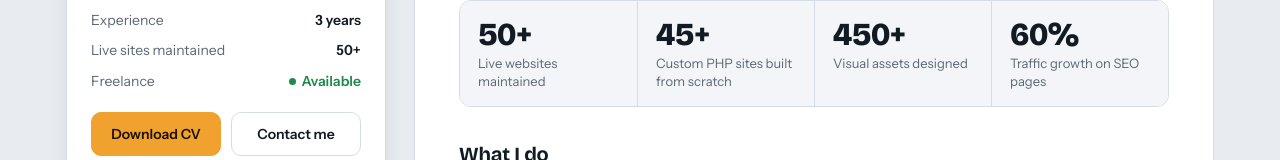
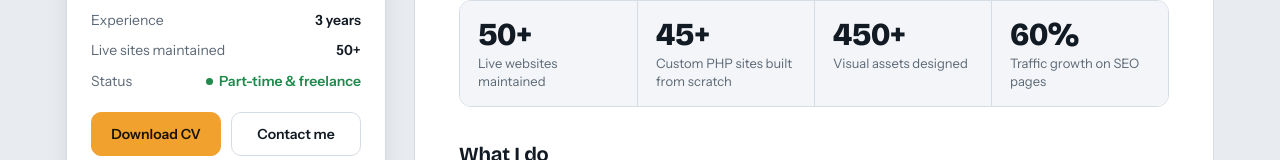
Before and after one commit to HimanshuPharswan/Himanshu-Singh-Portfolio, a plain HTML site: page index.html in a window 1280 px wide. Shown: the part 495-655 px from the top of the page. Drawn offline with nearby package versions, Linux system fonts and the light colour scheme.

Commit message:
Show current status as part-time and freelance

```diff
--- a/index.html
+++ b/index.html
@@ -49,7 +49,7 @@
     <ul class="facts">
       <li><span>Experience</span><b>3 years</b></li>
       <li><span>Live sites maintained</span><b>50+</b></li>
-      <li><span>Freelance</span><b class="ok">Available</b></li>
+      <li><span>Status</span><b class="ok">Part-time &amp; freelance</b></li>
     </ul>
 
     <div class="actions">
```
